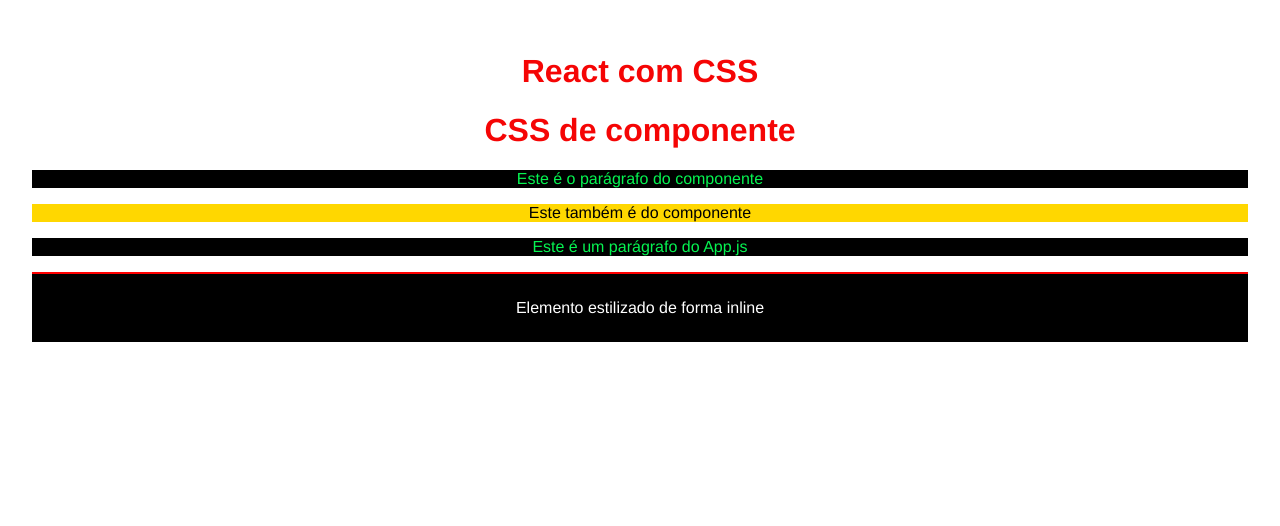
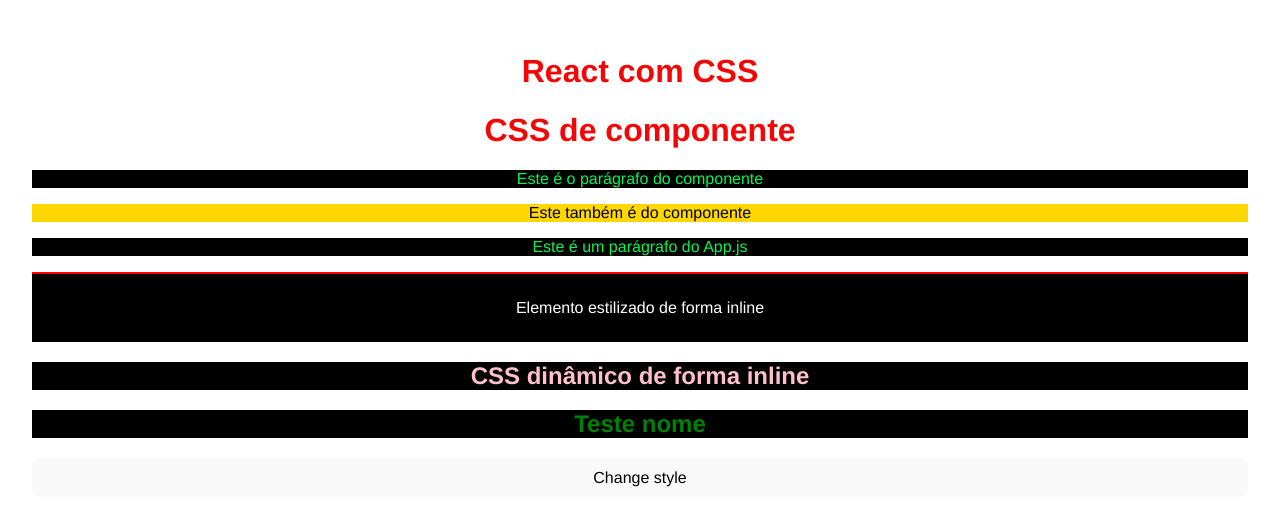
Before and after one commit to andre10dias/react-fundamentals, a React (Vite) app in the folder 3_css/: page / in a window 1280 px wide. Shown: the top 526 px of the page. Built offline with nearby package versions, Linux system fonts and the light colour scheme.

Commit message:
CSS inline dinâmico

```diff
--- a/3_css/src/App.jsx
+++ b/3_css/src/App.jsx
@@ -1,7 +1,16 @@
+import { useState } from 'react';
 import './App.css'
 import MyComponent from './component/MyComponent'
 
 function App() {
+  let [n, setN] = useState(15);
+  let [name, setName] = useState('Maria');
+
+  function changeStyle() {
+    n > 10 ? setN(5) : setN(15);
+    name === 'João' ? setName('Maria') : setName('João');
+  }
+
   return (
     <>
       {/* css global */}
@@ -9,10 +18,19 @@ function App() {
       {/* css de componente */}
       <MyComponent />
       <p>Este é um parágrafo do App.js</p>
-      {/* Inline CSS */}
+      {/* css inline */}
       <p style={{color: 'white', padding: '25px', borderTop: '2px solid red'}}>
         Elemento estilizado de forma inline
       </p>
+      {/* css inline dinâmico */}
+      <h2 style={n < 10 ? {color: 'purple'} : {color: 'pink', backgroundColor: 'black'}}>
+        CSS dinâmico de forma inline
+      </h2>
+      <h2
+        style={name == 'Maria' ? {color: 'green', backgroundColor: '#000'} : null}>
+          Teste nome
+      </h2>
+      <button onClick={changeStyle}>Change style</button>
     </>
   )
 }
--- a/3_css/src/index.css
+++ b/3_css/src/index.css
@@ -8,3 +8,25 @@ body {
 h1 {
   color: #f50505;
 }
+
+button {
+  border-radius: 8px;
+  border: 1px solid transparent;
+  padding: 0.6em 1.2em;
+  font-size: 1em;
+  font-weight: 500;
+  font-family: inherit;
+  background-color: #f9f9f9;
+  cursor: pointer;
+  transition: border-color 0.25s;
+  width: 100%;
+}
+
+button:hover {
+  border-color: #646cff;
+}
+
+button:focus,
+button:focus-visible {
+  outline: 4px auto -webkit-focus-ring-color;
+}
```
